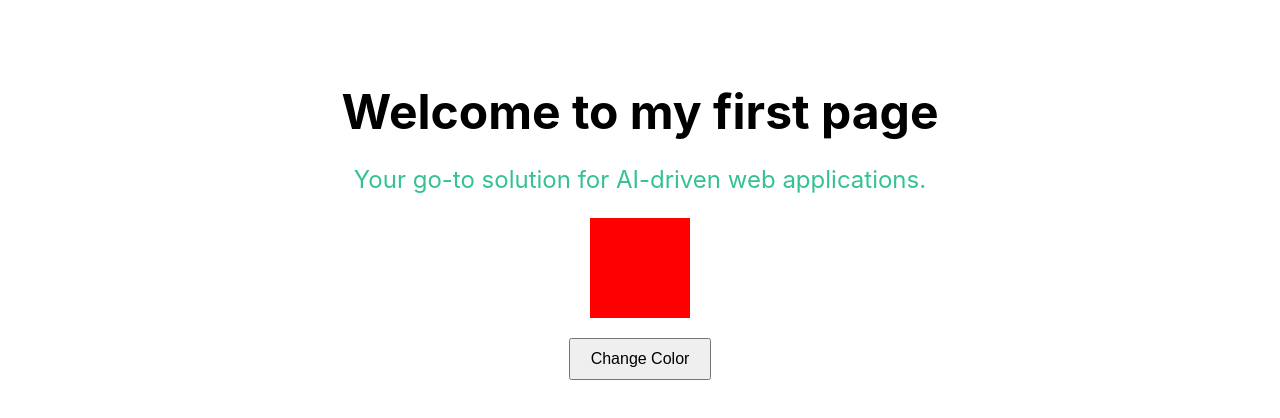
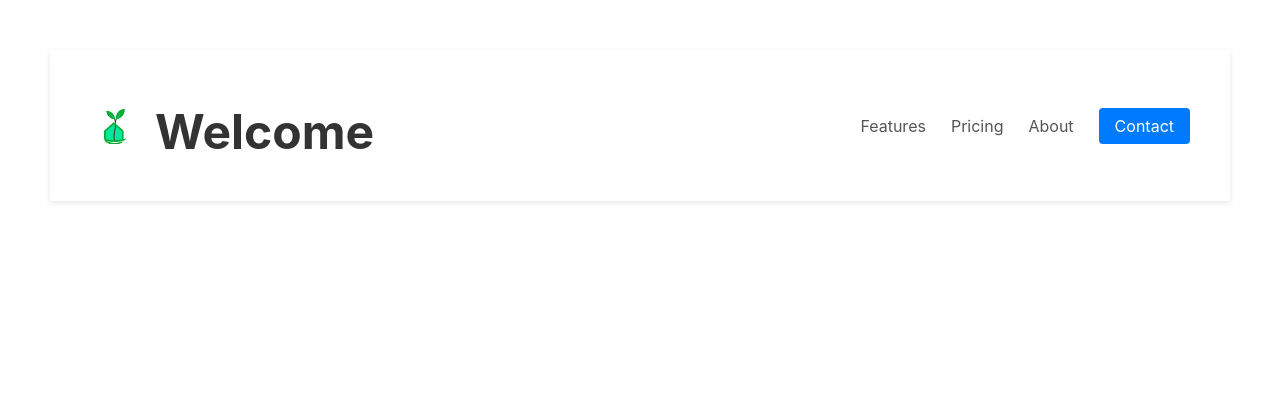
Before and after one commit to Jlcht/Portfolio, a React (Create React App) app: page / in a window 1280 px wide. Shown: the top 418 px of the page. Built offline with nearby package versions, Linux system fonts and the light colour scheme.

Commit message:
Header_v1

```diff
--- /dev/null
+++ b/src/views/Header.css
@@ -0,0 +1,62 @@
+.header {
+    display: flex;
+    justify-content: space-between;
+    align-items: center;
+    padding: 20px 40px;
+    background-color: #ffffff;
+    box-shadow: 0 2px 6px rgba(0,0,0,0.1);
+    position: sticky;
+    top: 0;
+    z-index: 1000;
+}
+
+.header-left {
+    display: flex;
+    align-items: center;
+}
+
+.header-logo {
+    width: 50px;
+    height: 50px;
+    margin-right: 15px;
+}
+
+.header-title {
+    font-size: 1.8rem;
+    font-weight: bold;
+    color: #333;
+}
+
+.header-nav ul {
+    display: flex;
+    list-style: none;
+    margin: 0;
+    padding: 0;
+}
+
+.header-nav li {
+    margin-left: 25px;
+}
+
+.header-nav a {
+    text-decoration: none;
+    font-size: 1rem;
+    color: #555;
+    transition: color 0.3s ease;
+}
+
+.header-nav a:hover {
+    color: #000;
+}
+
+.header-nav .cta {
+    padding: 8px 16px;
+    background-color: #007bff;
+    color: white;
+    border-radius: 4px;
+    transition: background-color 0.3s ease;
+}
+
+.header-nav .cta:hover {
+    background-color: #0056b3;
+}
--- /dev/null
+++ b/src/views/Header.js
@@ -0,0 +1,22 @@
+import React from 'react';
+import './Header.css';
+import logoGN from '../assets/images/logo192.png';
+
+const Header = () => (
+    <header className="header">
+        <div className="header-left">
+            <img src={logoGN} alt="Logo" className="header-logo" />
+            <h1 className="header-title">Welcome</h1>
+        </div>
+        <nav className="header-nav">
+            <ul>
+                <li><a href="#features">Features</a></li>
+                <li><a href="#pricing">Pricing</a></li>
+                <li><a href="#about">About</a></li>
+                <li><a href="#contact" className="cta">Contact</a></li>
+            </ul>
+        </nav>
+    </header>
+);
+
+export default Header;
--- a/src/views/HomePage.js
+++ b/src/views/HomePage.js
@@ -1,6 +1,9 @@
 // src/Views/HomePage.js
 import React, { useState } from 'react';
 import './HomePage.css';
+import logoGN from '../assets/images/logo192.png';
+import Header from './Header.js';
+
 
 const HomePage = () => {
     const [isBlue, setIsBlue] = useState(false);
@@ -11,10 +14,7 @@ const HomePage = () => {
 
     return (
         <div className="cafe-homepage">
-            <h1>Welcome to my first page</h1>
-            <p>Your go-to solution for AI-driven web applications.</p>
-            <div className={`cafe-color-box ${isBlue ? 'cafe-blue' : 'cafe-red'}`}></div>
-            <button className="cafe-button" onClick={toggleColor}>Change Color</button>
+            <Header/>
         </div>
     );
 };
```
Also changed, not shown: src/assets/images/logo192.png (added), src/assets/images/logo512.png (added).
